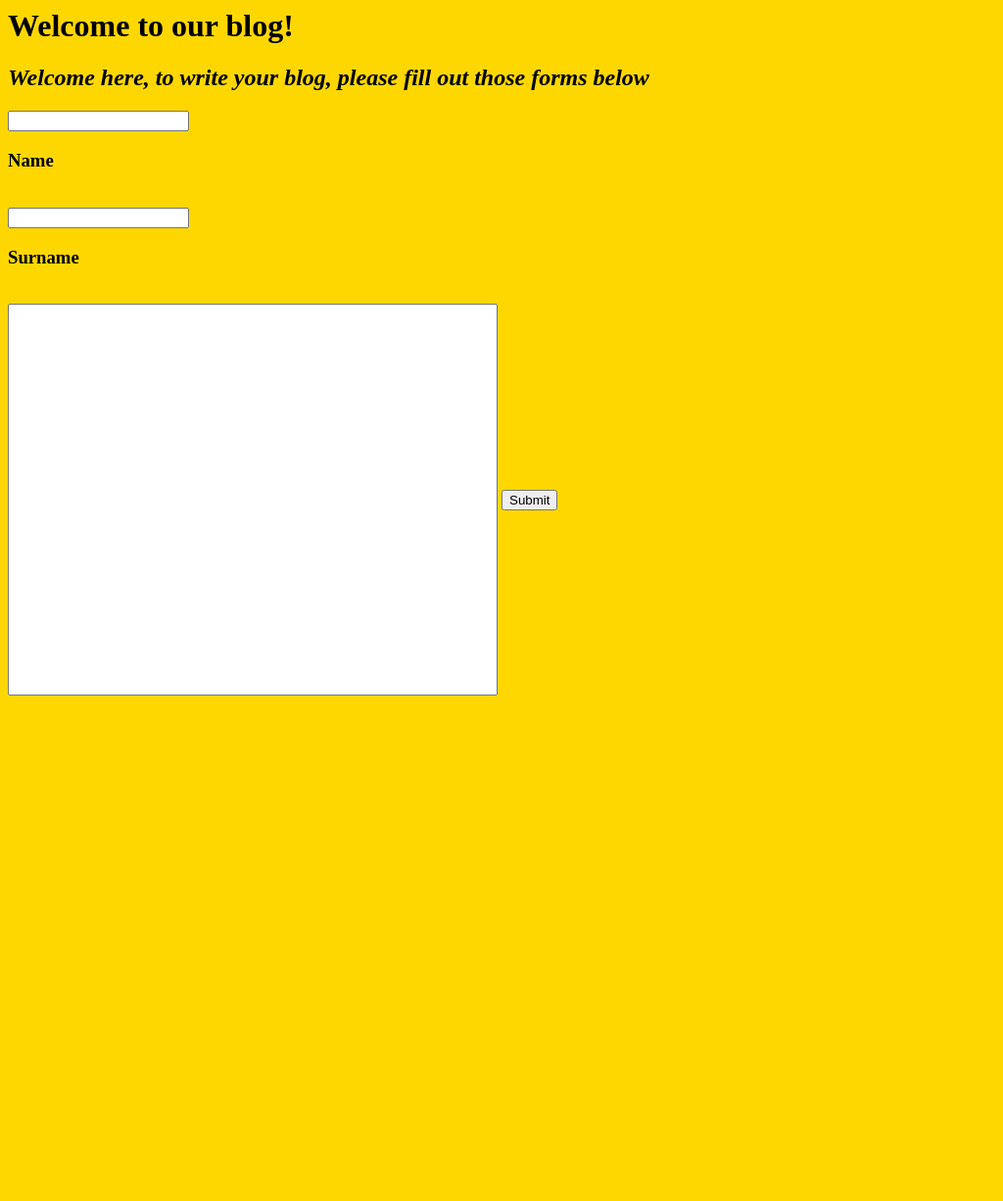
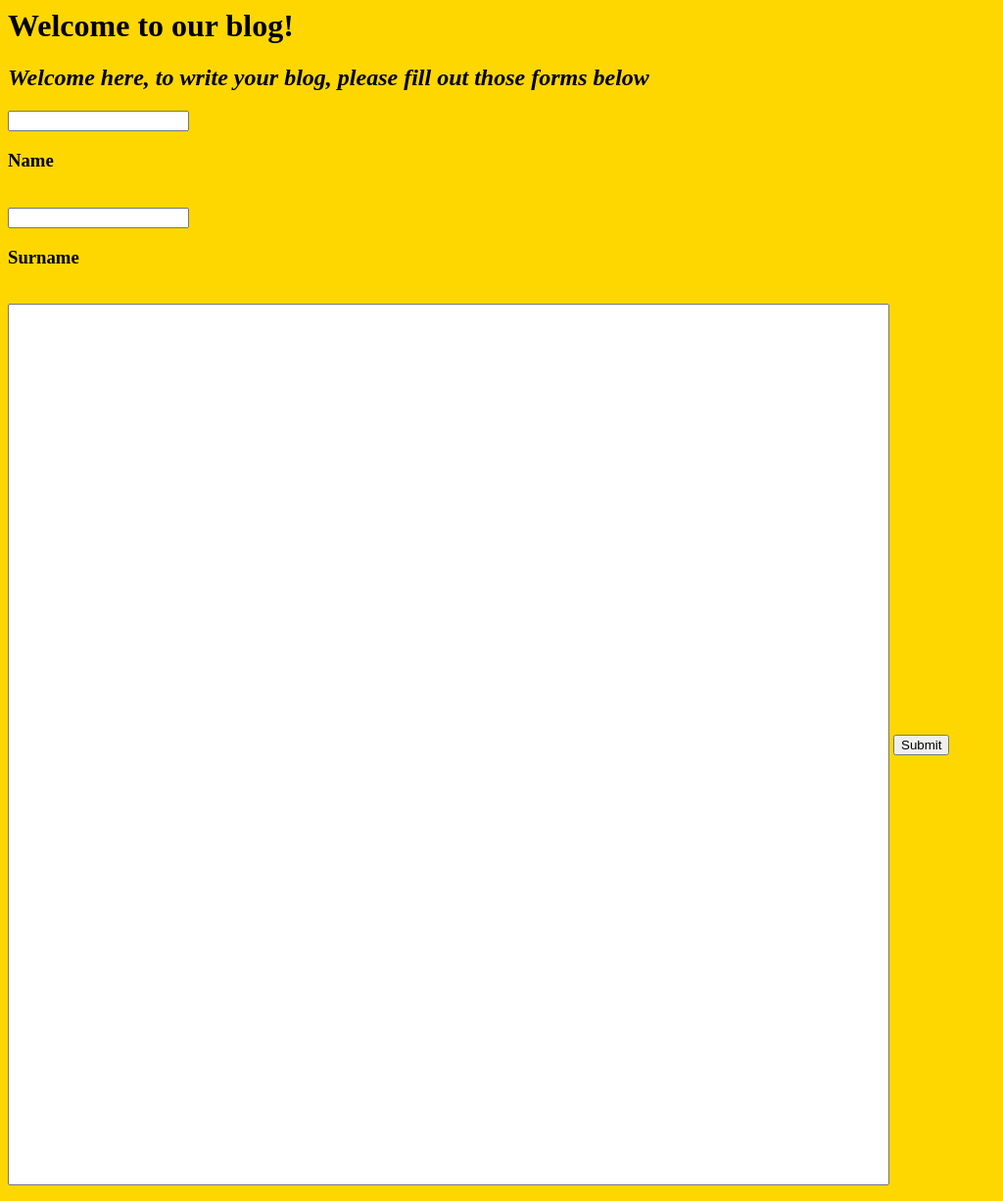
Before and after one commit to Iveri100/Flask_App_With_Database, a Flask app: page / in a window 1280 px wide. Shown: the whole page at 98% size, without its empty margins (0-1024 px from the left). Before the commit the page ends 710 px from the top, so only its background shows below. Run offline with Flask 2, Linux system fonts and the light colour scheme.

Commit message:
Update index.html

```diff
--- a/templates/index.html
+++ b/templates/index.html
@@ -7,7 +7,7 @@
   <input type="text" name="saxeli" value=""><h3>Name</h3><br>
   <input type="text" name="gvari" value=""><h3>Surname</h3><br>
 
-  <input style="width: 500px; height: 400px" name="posti" >
+  <input style="width: 900px; height: 900px" name="posti" >
   <input type="submit">
 </form>
 </body>
```
